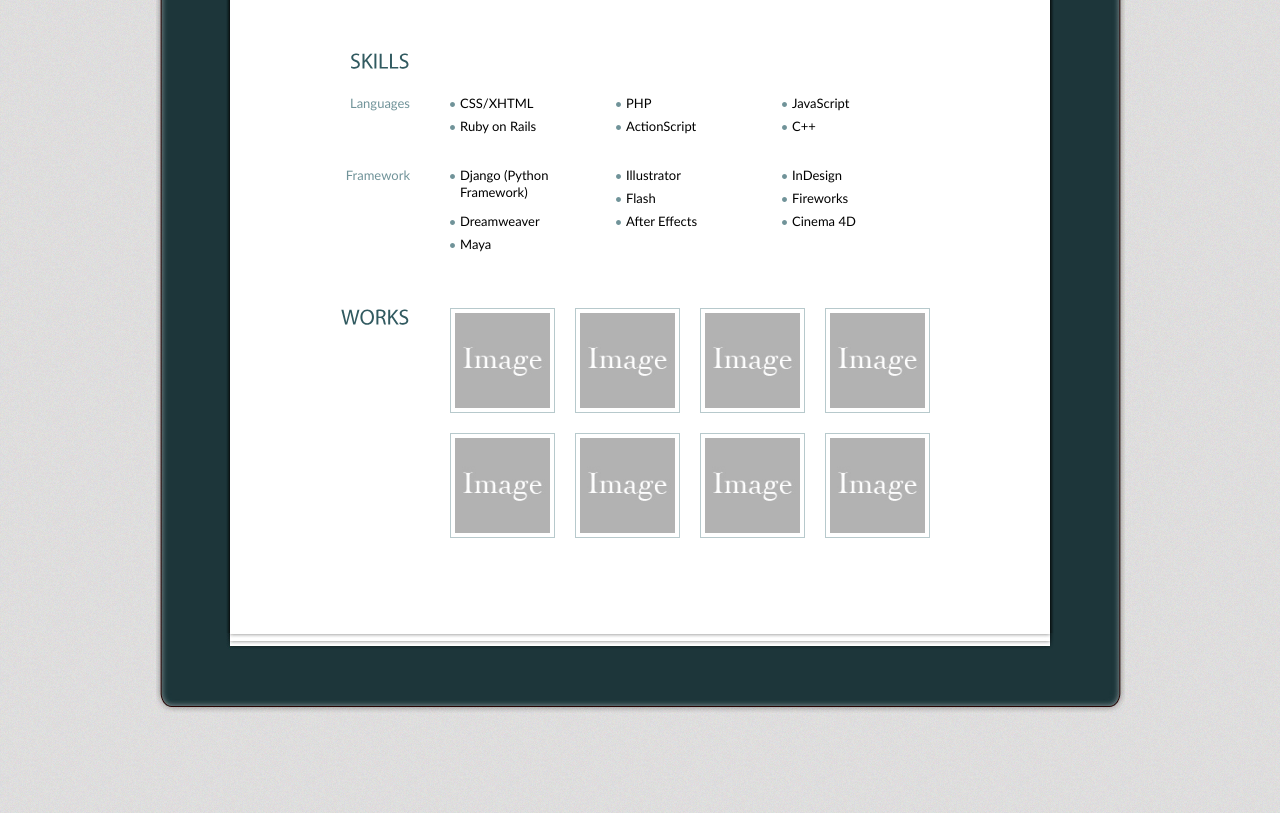
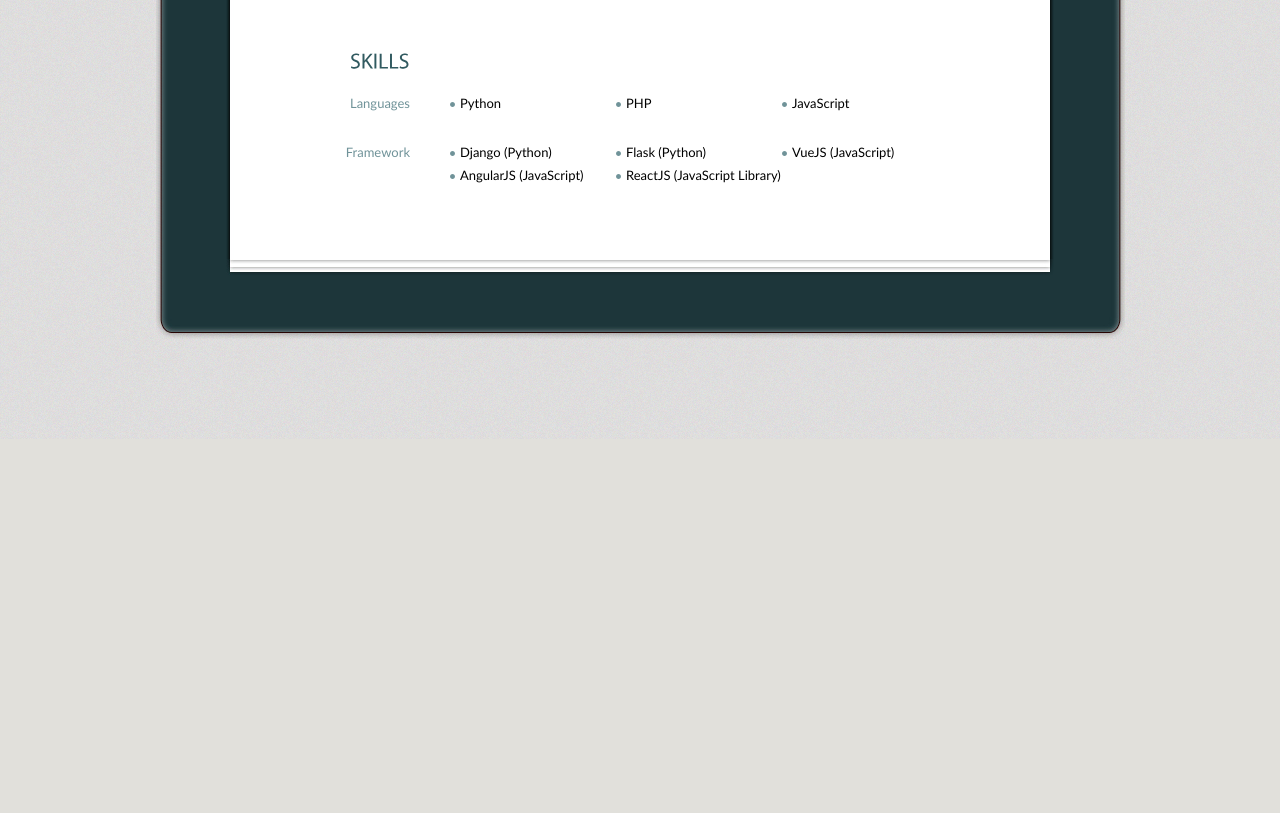
Before and after one commit to ashraful-robin/Resume, a plain HTML site: page index.html in a window 1280 px wide. Shown: the part 1141-1954 px from the top of the page. After the commit the page ends 1580 px from the top, so only its background shows below. Drawn offline with Linux system fonts and the light colour scheme.

Commit message:
* Updated skills

```diff
--- a/index.html
+++ b/index.html
@@ -110,45 +110,23 @@
           <div class="content">
             <h3>Languages</h3>
             <ul class="skills">
-              <li>CSS/XHTML</li>
+              <li>Python</li>
               <li>PHP</li>
               <li>JavaScript</li>
-              <li>Ruby on Rails</li>
-              <li>ActionScript</li>
-              <li>C++</li>
             </ul>
           </div>
           <div class="content">
             <h3>Framework</h3>
             <ul class="skills">
-              <li>Django (Python Framework)</li>
-              <li>Illustrator</li>
-              <li>InDesign</li>
-              <li>Flash</li>
-              <li>Fireworks</li>
-              <li>Dreamweaver</li>
-              <li>After Effects</li>
-              <li>Cinema 4D</li>
-              <li>Maya</li>
+              <li>Django (Python)</li>
+              <li>Flask (Python)</li>
+              <li>VueJS (JavaScript)</li>
+              <li>AngularJS (JavaScript)</li>
+              <li>ReactJS (JavaScript Library)</li>
             </ul>
           </div>
         </div>
         <!-- End 4th Row -->
-         <!-- Begin 5th Row -->
-        <div class="entry">
-        <h2>WORKS</h2>
-        	<ul class="works">
-        		<li><a href="images/1.jpg" rel="gallery" title="Lorem ipsum dolor sit amet."><img src="images/image.jpg" alt="" /></a></li>
-        		<li><a href="images/2.jpg" rel="gallery" title="Lorem ipsum dolor sit amet."><img src="images/image.jpg" alt="" /></a></li>
-        		<li><a href="images/3.jpg" rel="gallery" title="Lorem ipsum dolor sit amet."><img src="images/image.jpg" alt="" /></a></li>
-        		<li><a href="images/1.jpg" rel="gallery" title="Lorem ipsum dolor sit amet."><img src="images/image.jpg" alt="" /></a></li>
-        		<li><a href="images/2.jpg" rel="gallery" title="Lorem ipsum dolor sit amet."><img src="images/image.jpg" alt="" /></a></li>
-        		<li><a href="images/3.jpg" rel="gallery" title="Lorem ipsum dolor sit amet."><img src="images/image.jpg" alt="" /></a></li>
-        		<li><a href="images/1.jpg" rel="gallery" title="Lorem ipsum dolor sit amet."><img src="images/image.jpg" alt="" /></a></li>
-        		<li><a href="images/1.jpg" rel="gallery" title="Lorem ipsum dolor sit amet."><img src="images/image.jpg" alt="" /></a></li>
-        	</ul>
-        </div>
-        <!-- Begin 5th Row -->
       </div>
       <div class="clear"></div>
       <div class="paper-bottom"></div>
@@ -157,7 +135,6 @@
   </div>
   <div class="wrapper-bottom"></div>
 </div>
-<div id="message"><a href="#top" id="top-link">Go to Top</a></div>
 <!-- End Wrapper -->
 </body>
 </html>
```
